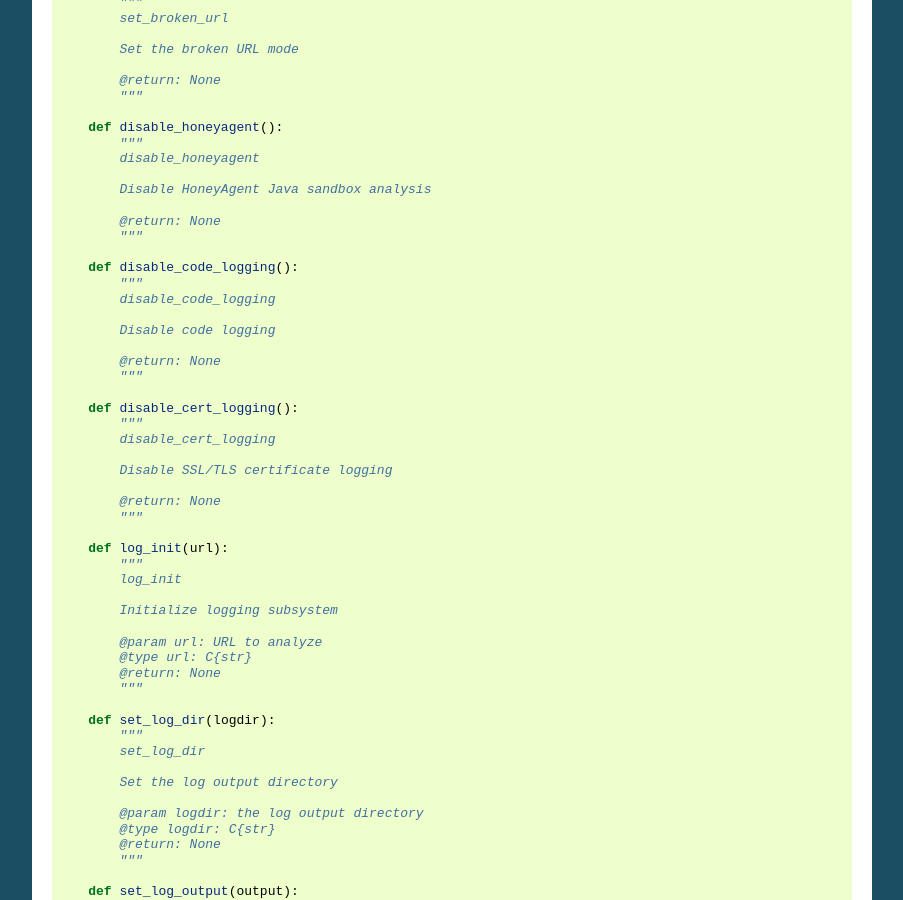
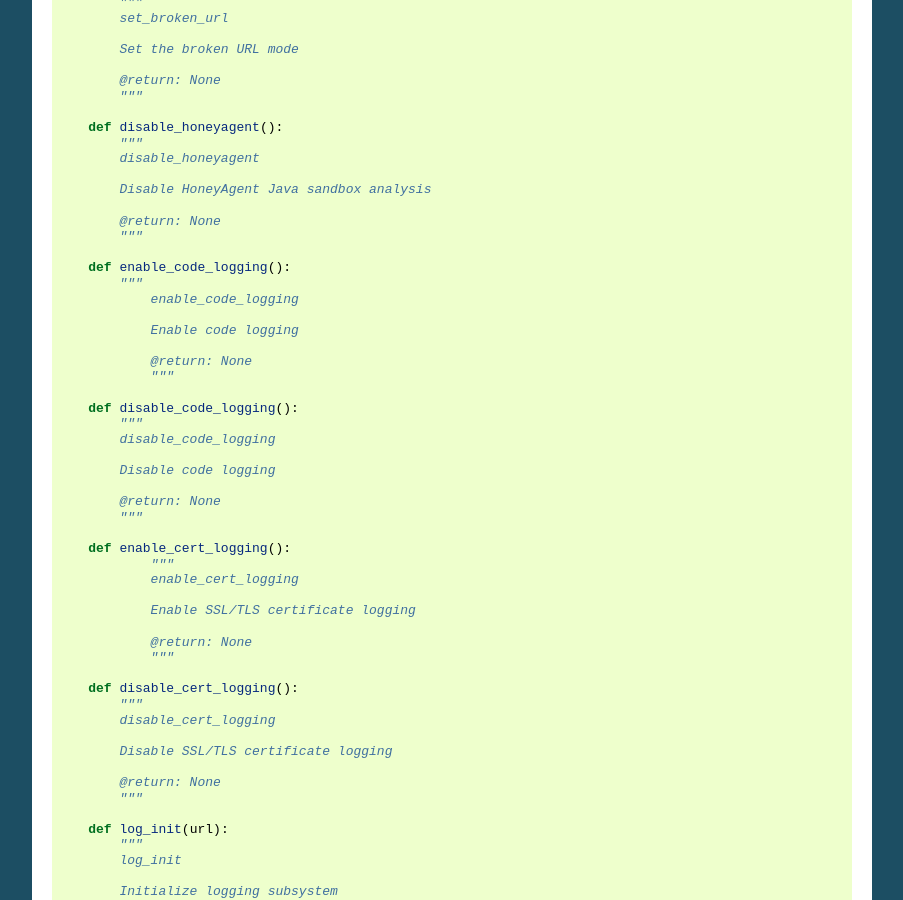
Before and after one commit to buffer/thug, a Sphinx documentation site: the page built from docs/source/api.rst, in a window 1280 px wide and 900 px high, scrolled down 6713 px. Shown: the whole window, without its empty margins (198-1101 px from the left). Built offline with Sphinx 7.4.7, drawn with Linux system fonts in a browser that asks for light colours; pages that are not in the unit, such as notebooks, are missing from menus.

Commit message:
Updated documentation

```diff
--- a/docs/source/api.rst
+++ b/docs/source/api.rst
@@ -449,6 +449,15 @@ Thug API interface definition is reported below for convenience.
             @return: None
             """
 
+        def enable_code_logging():
+            """
+        	enable_code_logging
+
+        	Enable code logging
+
+        	@return: None
+        	"""
+
         def disable_code_logging():
             """
             disable_code_logging
@@ -457,6 +466,15 @@ Thug API interface definition is reported below for convenience.
 
             @return: None
             """
+
+        def enable_cert_logging():
+        	"""
+        	enable_cert_logging
+
+        	Enable SSL/TLS certificate logging
+
+        	@return: None
+        	"""
 
         def disable_cert_logging():
             """
```
